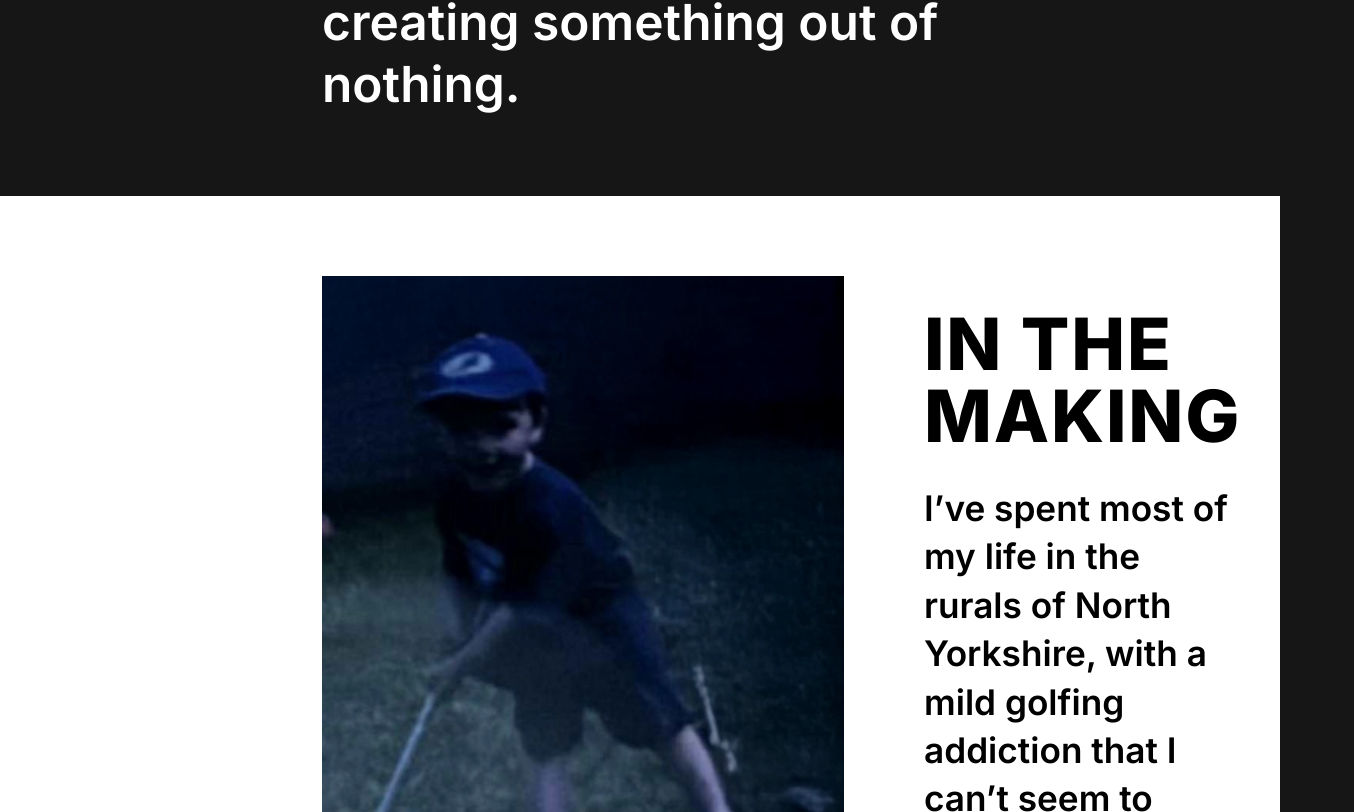
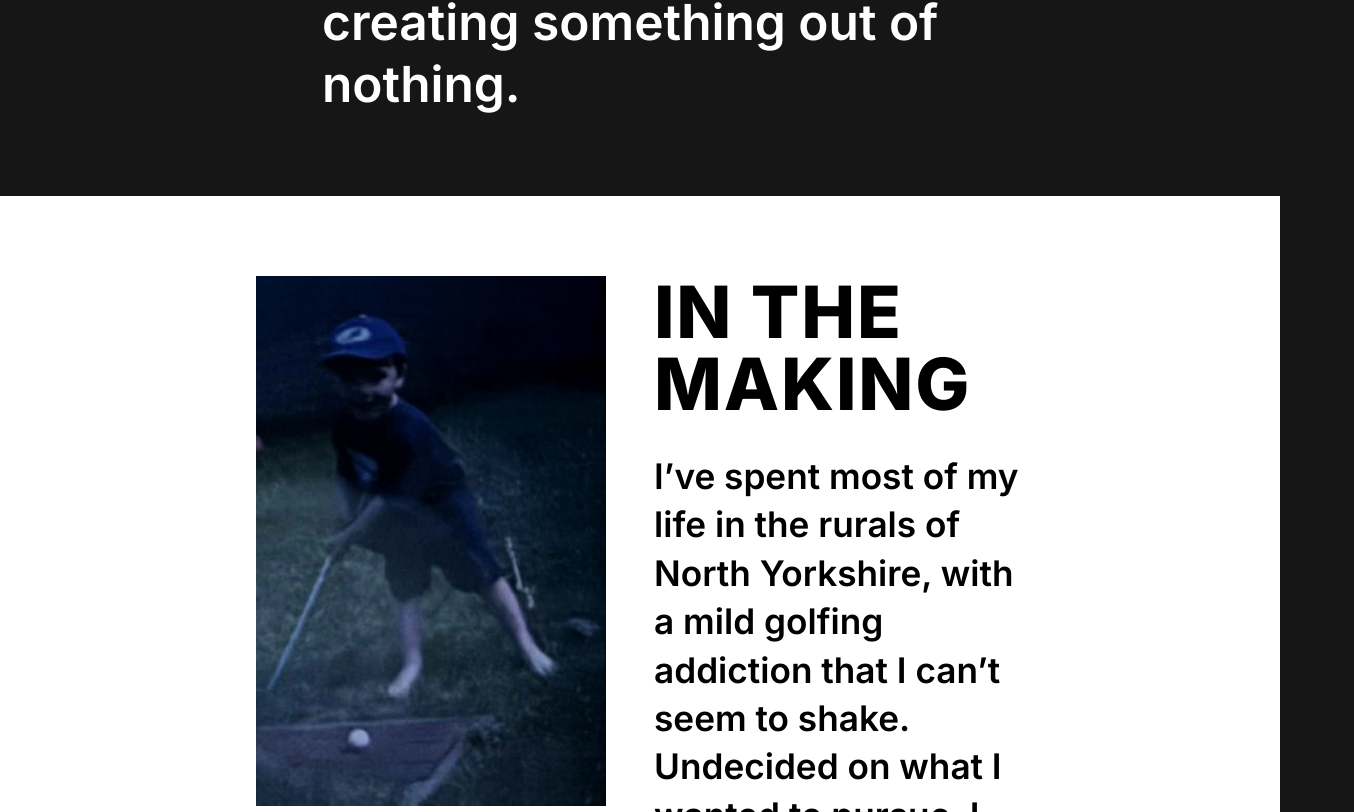
Before and after one commit to AntoniDev97/ethan-proctor, a Next.js app: page /about in a window 1280 px wide. Shown: the part 1988-2800 px from the top of the page, 1354 px wide, since content can reach past the window. Built offline with nearby package versions, Linux system fonts and the light colour scheme; a web font is replaced by a local one.

Commit message:
about us page improvements

```diff
--- a/app/(dark)/about/page.tsx
+++ b/app/(dark)/about/page.tsx
@@ -52,10 +52,10 @@ export default function AboutPage() {
         <div className="bg-white text-brand-dark py-[80px]">
           <Container>
             <div className="grid grid-cols-1 md:grid-cols-12 gap-x-6">
-              <div className="md:col-start-2 md:col-span-10">
+              <div className="md:col-span-12 2xl:col-start-2 2xl:col-span-10">
                 {/* In The Making */}
-                <FadeIn className="flex flex-col lg:flex-row gap-12 lg:gap-[80px] items-start mb-[80px]">
-                  <div className="relative w-full md:w-[522px] aspect-[522/791] flex-shrink-0">
+                <FadeIn className="flex flex-col lg:flex-row gap-12 lg:gap-12 items-start mb-[80px]">
+                  <div className="relative w-full lg:w-[350px] aspect-[522/791] flex-shrink-0">
                     <Image
                       src="/about/golfing_me_about.webp"
                       alt="Young Ethan playing golf"
@@ -63,11 +63,11 @@ export default function AboutPage() {
                       className="object-cover"
                     />
                   </div>
-                  <div className="flex-1 pt-8">
-                    <h2 className="text-5xl md:text-7xl font-extrabold mb-8 uppercase tracking-wide text-black">
+                  <div className="flex-1">
+                    <h2 className="text-5xl md:text-7xl font-extrabold mb-8 uppercase tracking-wide text-black leading-none">
                       In the Making
                     </h2>
-                    <div className="space-y-6 text-black text-xl md:text-2xl lg:text-3xl xl:text-[2.2rem] leading-snug font-semibold">
+                    <div className="space-y-6 text-black text-xl md:text-xl lg:text-xl xl:text-[2.2rem] 2xl:text-2xl min-[1650px]:text-[2.2rem] min-[1850px]:text-2xl min-[2100px]:text-[2.2rem] leading-snug font-semibold">
                       <p>I’ve spent most of my life in the rurals of North Yorkshire,
                         with a mild golfing addiction that I can’t seem to shake. Undecided on
                         what I wanted to pursue, I took on Accounting at university but a small
@@ -86,9 +86,9 @@ export default function AboutPage() {
                 </FadeIn>
 
                 {/* Transition Section */}
-                <FadeIn className="flex flex-col lg:flex-row gap-12 lg:gap-[80px] items-center">
+                <FadeIn className="flex flex-col lg:flex-row gap-12 lg:gap-12 items-start">
                   <div className="flex-1 order-2 md:order-1">
-                    <div className="space-y-6 text-black text-xl md:text-2xl lg:text-3xl xl:text-[2.2rem] leading-snug font-semibold">
+                    <div className="space-y-6 text-black text-xl md:text-xl lg:text-xl xl:text-[2.2rem] 2xl:text-2xl min-[1650px]:text-[2.2rem] min-[1850px]:text-2xl min-[2100px]:text-[2.2rem] leading-snug font-semibold">
                       <p>
                         Deciding to turn that passion into profession, I decided to change my degree at
                         Northumbria University from Accounting to Graphic Design and chase a life of
@@ -101,7 +101,7 @@ export default function AboutPage() {
                       </p>
                     </div>
                   </div>
-                  <div className="relative w-full md:w-[704px] aspect-[704/532] flex-shrink-0 order-1 md:order-2">
+                  <div className="relative w-full lg:w-[450px] aspect-[704/532] flex-shrink-0 order-1 md:order-2">
                     <Image
                       src="/about/photography_studio_about.webp"
                       alt="Ethan in photography studio"
```
